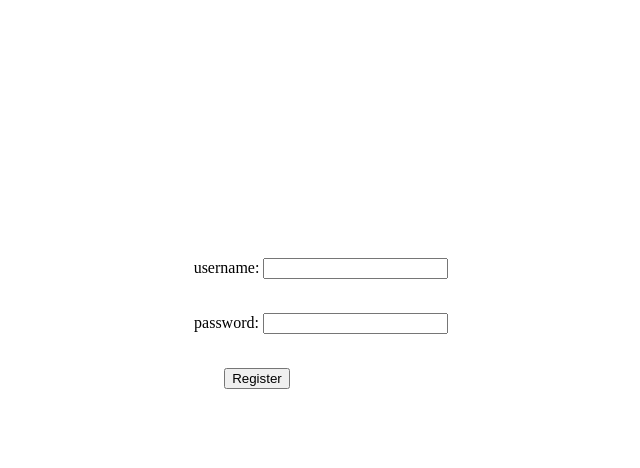
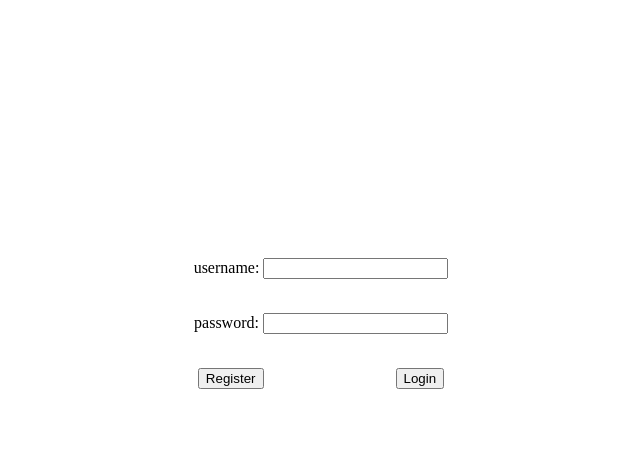
Before and after one commit to SHANAVAZ900/Books_REGISTRATION, a Flask app: page / in a window 1280 px wide. Shown: the top 468 px of the page, without its empty margins (319-959 px from the left). Run offline with Flask 2, Linux system fonts and the light colour scheme.

Commit message:
added login button

```diff
--- a/project1/templates/registration.html
+++ b/project1/templates/registration.html
@@ -24,7 +24,10 @@
                 formaction="{{ url_for('userDetails') }}"> Register </button>
             &nbsp; &nbsp; &nbsp; &nbsp; &nbsp; &nbsp;&nbsp; &nbsp; &nbsp; &nbsp; &nbsp; &nbsp; &nbsp;&nbsp;&nbsp; &nbsp;
             &nbsp;&nbsp;
+            <button class="btn btn-success" type="submit" formmethod="POST" onclick="return validateForm()"
+                formaction="{{ url_for('auth') }}">Login</button>
         </form>
+        <h3 align="center">{{message}}</h3>
         </div>
 
 </html>
```
